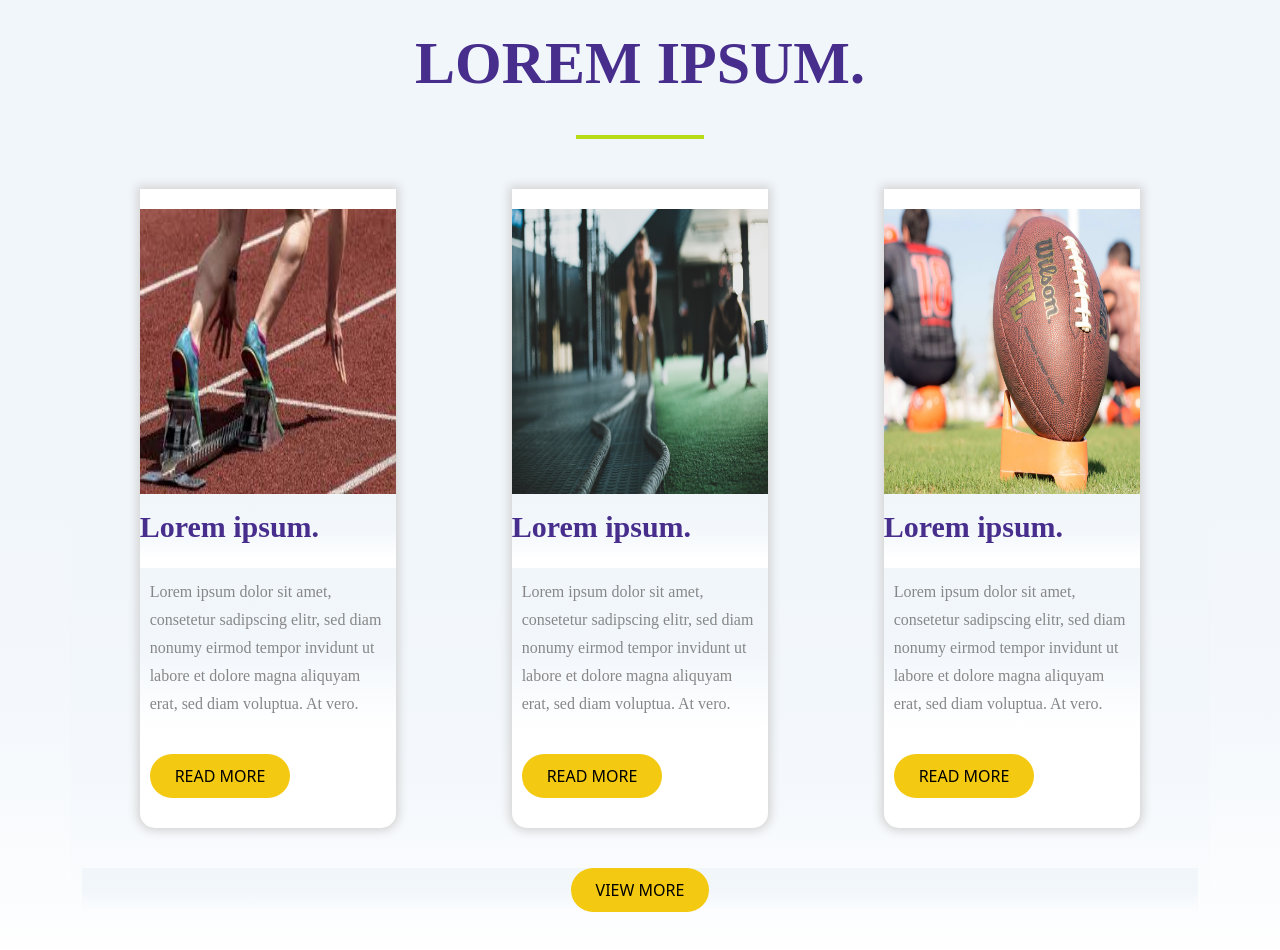
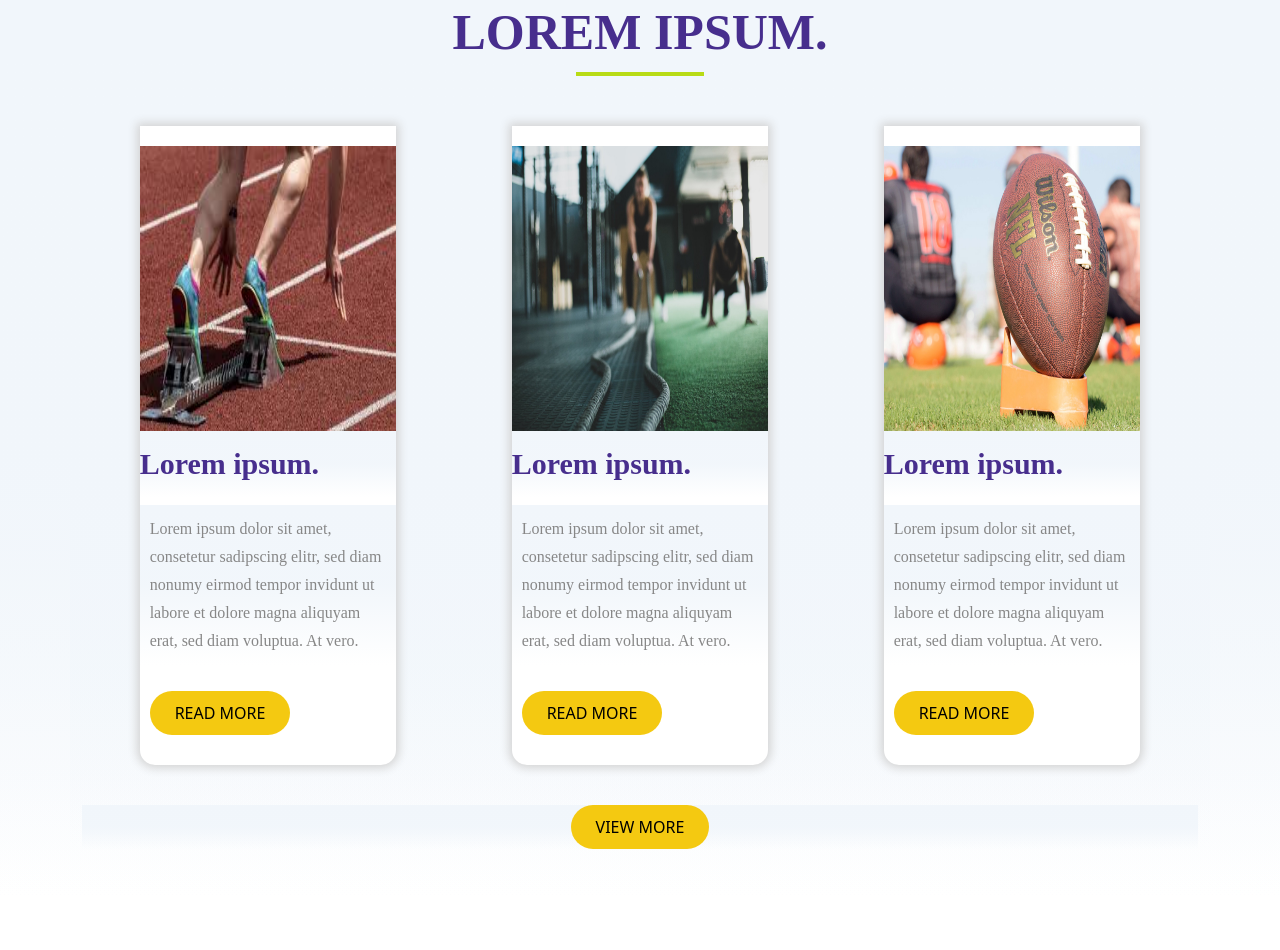
Before and after one commit to twvyas/SHJ_Project, a plain HTML site: page index.html in a window 1280 px wide. After the commit the page ends 899 px from the top, so only its background shows below. Drawn offline with nearby package versions, Linux system fonts and the light colour scheme.

Commit message:
first commit

```diff
--- a/index.css
+++ b/index.css
@@ -3,7 +3,6 @@
     padding: 0px;
     background: transparent linear-gradient(180deg, #F1F6FB 0%, #F1F6FBF1 50%, #F1F6FB00 100%) 0% 0% no-repeat padding-box;
     opacity: 1;
-
 
 }
 
@@ -15,10 +14,16 @@
 
 
 .section h1 {
-    text-align: center;
-    color: #472E8D;
-    padding: 25px 0px;
-    font: normal normal bold 60px/77px Futura PT;
+
+    /* padding: 25px 0px; */
+
+    /* UI Properties */
+text-align: center;
+font: normal normal bold 50px/64px Futura PT;
+letter-spacing: 0px;
+color: #472E8D;
+text-transform: uppercase;
+opacity: 1;
 
 }
 
@@ -62,6 +67,7 @@ hr.line {
     letter-spacing: 0px;
     color: #472E8D;
     opacity: 1;
+
 }
 
 .items p {
```
